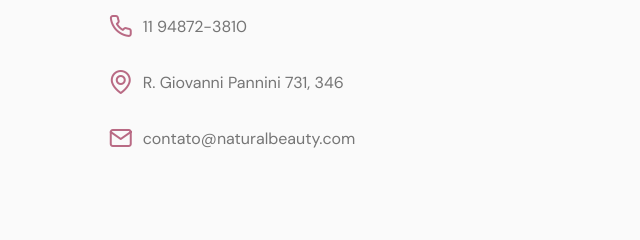
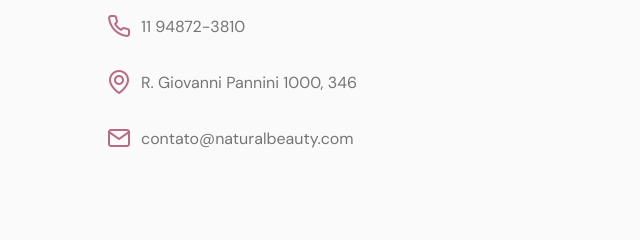
Before and after one commit to AndressaCelestino/NLW, a plain HTML site: page index.html in a window 1280 px wide. Shown: the part 2926-3166 px from the top of the page, 640-1280 px from the left. Drawn offline with nearby package versions, Linux system fonts and the light colour scheme; files whose address does not match are found by name.

Commit message:
minha ultima versão

```diff
--- a/index.html
+++ b/index.html
@@ -219,7 +219,7 @@
            <div class="links">
              <ul class="grid">
                <li><i class="icon-phone"></i>11 94872-3810</li>
-               <li><i class="icon-map-pin"></i>R. Giovanni Pannini 731, 346</li>
+               <li><i class="icon-map-pin"></i>R. Giovanni Pannini 1000, 346</li>
                <li><i class="icon-mail"></i>contato@naturalbeauty.com</li>
              </ul>
            </div>
```
